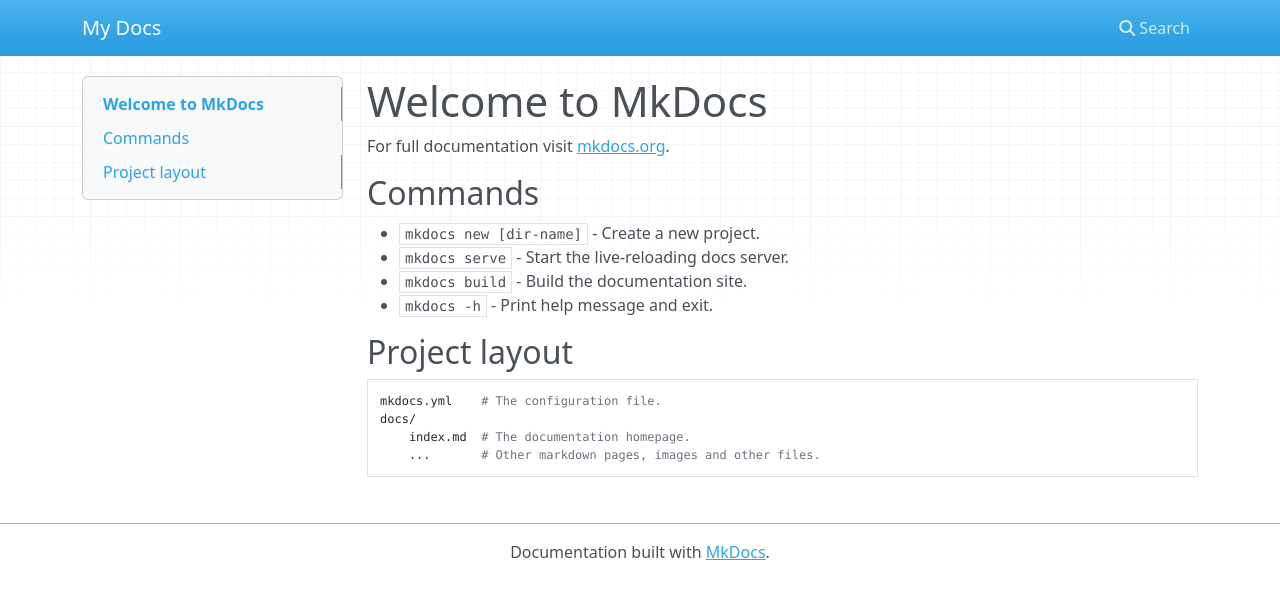
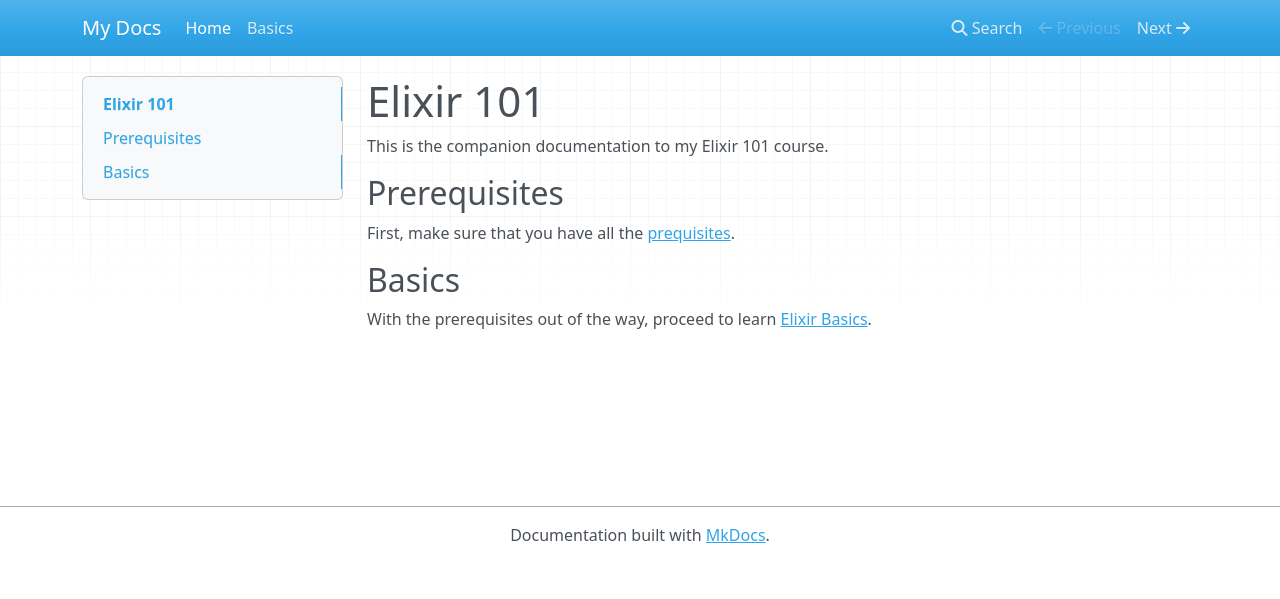
Before and after one commit to aisrael/elixir-101, an MkDocs documentation site: the page built from docs/index.md, in a window 1280 px wide. Shown: the top 599 px of the page. Built offline with MkDocs 1.6.1, drawn with Linux system fonts in a browser that asks for light colours; nearby versions of some CDN libraries.

```diff
--- a/docs/index.md
+++ b/docs/index.md
@@ -1,17 +1,11 @@
-# Welcome to MkDocs
+# Elixir 101
 
-For full documentation visit [mkdocs.org](https://www.mkdocs.org).
+This is the companion documentation to my Elixir 101 course.
 
-## Commands
+## Prerequisites
 
-* `mkdocs new [dir-name]` - Create a new project.
-* `mkdocs serve` - Start the live-reloading docs server.
-* `mkdocs build` - Build the documentation site.
-* `mkdocs -h` - Print help message and exit.
+First, make sure that you have all the [prequisites](0-prerequisites/prerequisites.md).
 
-## Project layout
+## Basics
 
-    mkdocs.yml    # The configuration file.
-    docs/
-        index.md  # The documentation homepage.
-        ...       # Other markdown pages, images and other files.
+With the prerequisites out of the way, proceed to learn [Elixir Basics](1-basics/basics.md).
--- a/mkdocs.yml
+++ b/mkdocs.yml
@@ -1 +1,5 @@
 site_name: My Docs
+
+nav:
+  - Home: "index.md"
+  - Basics: "1-basics/basics.md"
```
Also changed, not shown: docs/0-prerequisites/linux.md (added, +92 -0 lines), docs/0-prerequisites/mac_os.md (added, +72 -0 lines), docs/0-prerequisites/prerequisites.md (added, +10 -0 lines), docs/1-basics/basics.md (added, +4 -0 lines), docs/1-basics/tools.md (added, +28 -0 lines).
